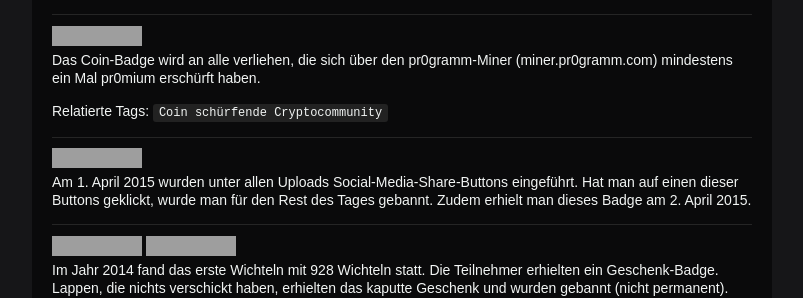
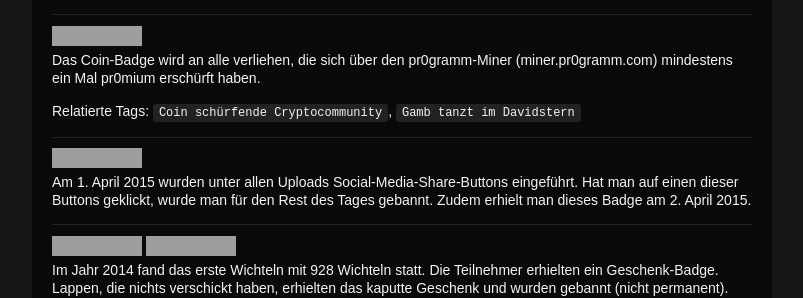
Before and after one commit to holzmaster/userscripts, a Jekyll site: the page built from miniwiki.html, in a window 1280 px wide, cut to the strip 933-1231 px from the top of the page. Shown: the whole strip, without its empty margins (238-1041 px from the left). Built offline with Jekyll 4.4.1, drawn with Linux system fonts in a browser that asks for light colours; grey boxes are pictures that could not be loaded.

Commit message:
Add Gamb tanzt im Davidstern

```diff
--- a/miniwiki.html
+++ b/miniwiki.html
@@ -68,7 +68,7 @@ permalink: /miniwiki/
 		<dd>
 			<p>Das Coin-Badge wird an alle verliehen, die sich über den pr0gramm-Miner (miner.pr0gramm.com) mindestens ein Mal pr0mium erschürft haben.</p>
 
-			<p>Relatierte Tags: <code>Coin schürfende Cryptocommunity</code></p>
+			<p>Relatierte Tags: <code>Coin schürfende Cryptocommunity</code>, <code>Gamb tanzt im Davidstern</code></p>
 		</dd>
 		<dt>
 			<div class="badge-container">
```
